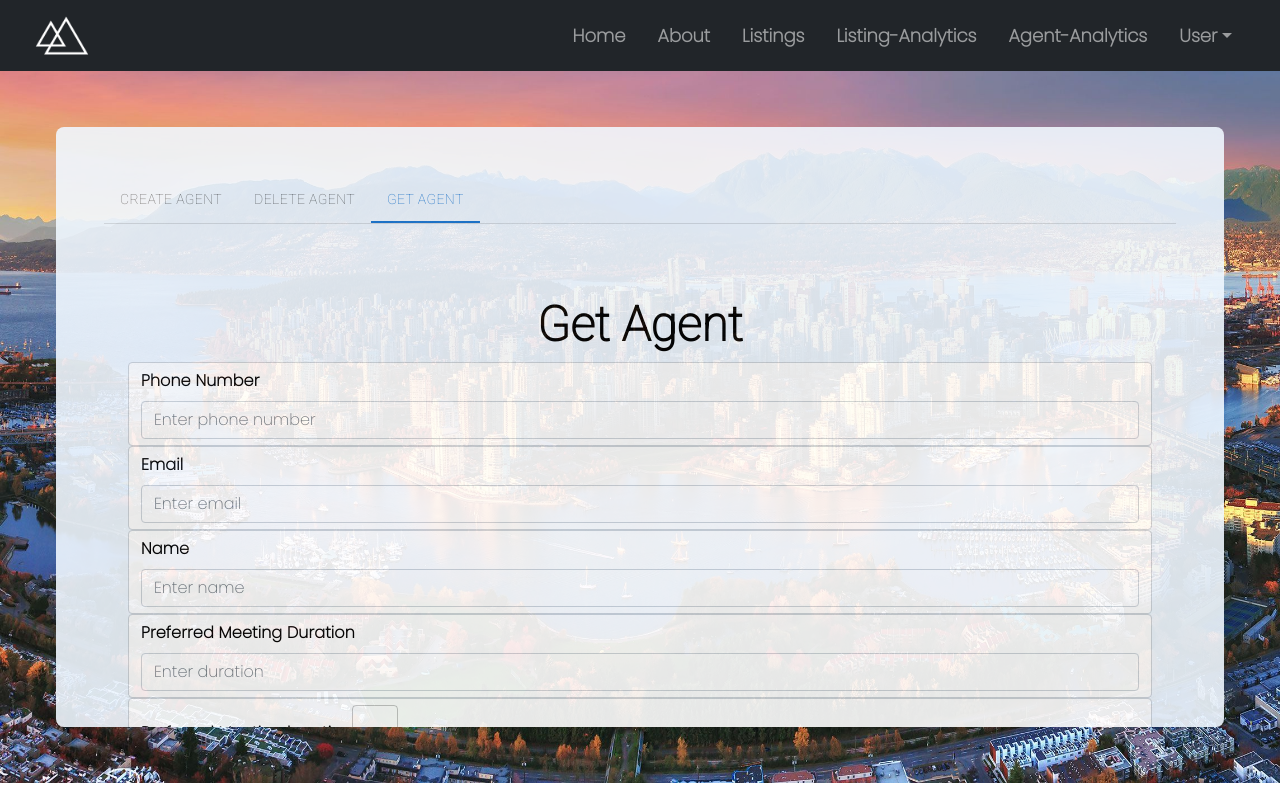
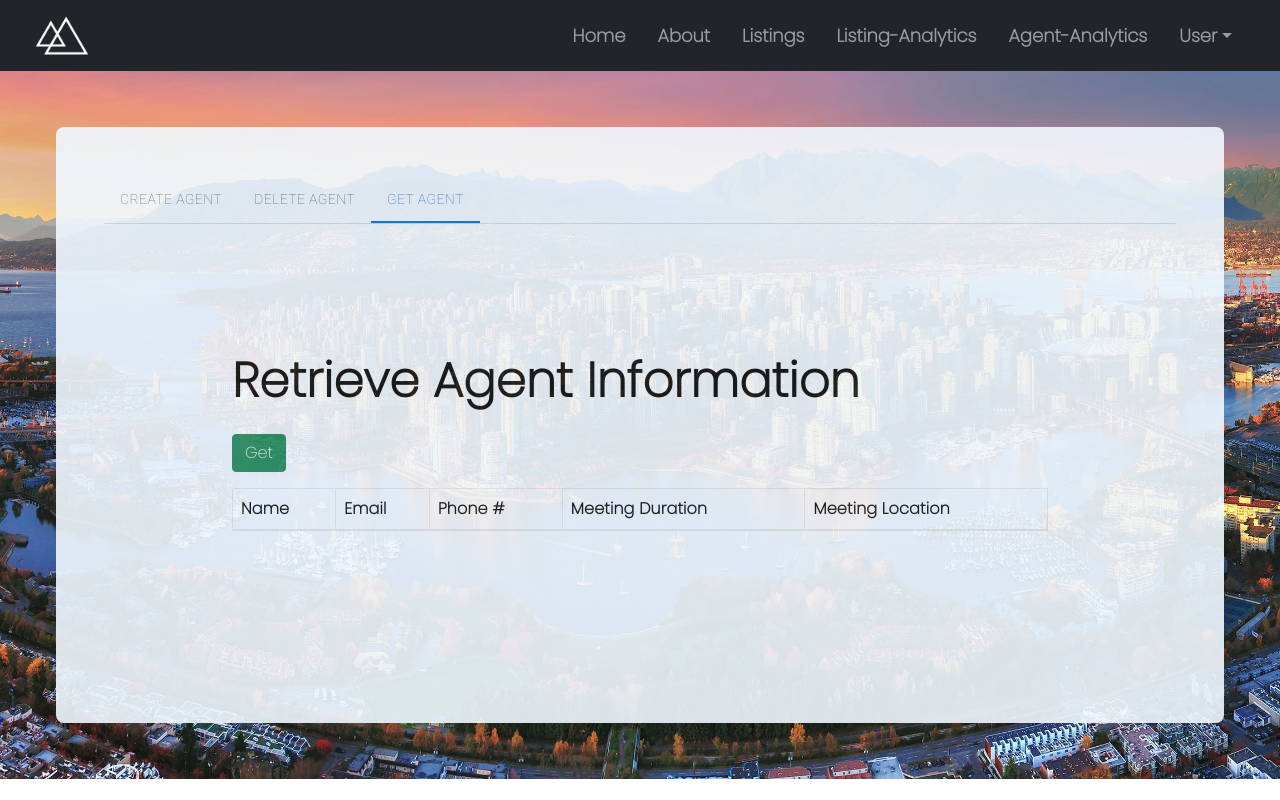
Before and after one commit to patricknoda11/real-estate-listing-app, a React (Create React App) app in the folder client/: page /user/agents in a window 1280 px wide. Both pictures are taken after a click on the tab "GET AGENT". Built offline with nearby package versions, Linux system fonts and the light colour scheme.

Commit message:
implemented get agent information (projection)

```diff
--- a/client/src/components/GetAgentsTab.js
+++ b/client/src/components/GetAgentsTab.js
@@ -1,109 +1,49 @@
-import React, { Fragment, useState } from "react";
-import { MenuItem, Select } from "@mui/material";
+import React, { useState } from "react";
+import * as ReactBootStrap from "react-bootstrap";
 
 const GetAgentsTab = () => {
-  const [phoneNumber, setPhoneNumber] = useState("");
-  const [email, setEmail] = useState("");
-  const [name, setName] = useState("");
-  const [preferredMeetingDuration, setPreferredMeetingDuration] = useState("");
-  const [
-    preferredInPersonMeetingLocation,
-    setPreferredInPersonMeetingLocation,
-  ] = useState("");
-
-  const clearEntries = () => {
-    setPhoneNumber("");
-    setEmail("");
-    setName("");
-    setPreferredMeetingDuration("");
-    setPreferredInPersonMeetingLocation("");
-  };
+  const [entries, setEntries] = useState([]);
 
   const onSubmitForm = async (e) => {
     e.preventDefault();
     try {
-      const body = {
-        phoneNumber,
-        email,
-        name,
-        preferredInPersonMeetingLocation,
-      };
-      const response = await fetch(" http://localhost:5013/user/agent/", {
-        method: "GET",
-        headers: { "Content-Type": "application/json" },
-        body: JSON.stringify(body),
-      });
-      window.location = "/";
-      clearEntries();
-    } catch (err) {
-      console.error(err.message);
+      const response = await fetch(" http://localhost:5013/user/agents/");
+      const parsedResponse = await response.json();
+      setEntries(parsedResponse);
+    } catch (error) {
+      alert(error.message);
     }
   };
 
-  const handleChange = (event) => {
-    setPreferredInPersonMeetingLocation(event.target.value);
-  };
-
   return (
-      <Fragment>
-        <h1 className="text-center mt-5">Get Agent </h1>
-        <form onSubmit={onSubmitForm}>
-          <div className="form-control">
-            <label>Phone Number</label>
-            <input
-                type="text"
-                placeholder="Enter phone number"
-                className="form-control"
-                value={phoneNumber}
-                onChange={(e) => setPhoneNumber(e.target.value)}
-            />
-          </div>
-          <div className="form-control">
-            <label>Email </label>
-            <input
-                type="email"
-                placeholder="Enter email"
-                className="form-control"
-                value={email}
-                onChange={(e) => setEmail(e.target.value)}
-            />
-          </div>
-          <div className="form-control">
-            <label>Name</label>
-            <input
-                type="text"
-                placeholder="Enter name"
-                className="form-control"
-                value={name}
-                onChange={(e) => setName(e.target.value)}
-            />
-          </div>
-          <div className="form-control">
-            <label>Preferred Meeting Duration</label>
-            <input
-                type="number"
-                placeholder="Enter duration"
-                className="form-control"
-                value={preferredMeetingDuration}
-                onChange={(e) => setPreferredMeetingDuration(e.target.value)}
-            />
-          </div>
-          <div className="form-control">
-            <label>Preferred Meeting location</label>
-            <Select
-                labelId="demo-simple-select-label"
-                id="demo-simple-select"
-                value={preferredInPersonMeetingLocation}
-                label="Age"
-                onChange={handleChange}
-            >
-              <MenuItem value={"online"}>online</MenuItem>
-              <MenuItem value={"in-person"}>in-person</MenuItem>
-            </Select>
-          </div>
-          <button className="btn btn-success">Get Agent</button>
-        </form>
-      </Fragment>
+    <div className="flex-container-agent">
+      <h1>Retrieve Agent Information</h1>
+      <form onSubmit={onSubmitForm}>
+        <button className="btn btn-success my-3">Get</button>
+      </form>
+      <ReactBootStrap.Table striped bordered hover>
+        <thead>
+          <tr>
+            <th>Name</th>
+            <th>Email</th>
+            <th>Phone #</th>
+            <th>Meeting Duration</th>
+            <th>Meeting Location</th>
+          </tr>
+        </thead>
+        <tbody>
+          {entries.map((entry) => (
+            <tr>
+              <td>{entry.name}</td>
+              <td>{entry.agentEmail}</td>
+              <td>{entry.phoneNumber}</td>
+              <td>{entry.preferredMeetingDuration}</td>
+              <td>{entry.preferredInPersonMeetingLocation}</td>
+            </tr>
+          ))}
+        </tbody>
+      </ReactBootStrap.Table>
+    </div>
   );
 };
 
```
Also changed, not shown: 1 other file (tests, documents, lock files or other folders).
